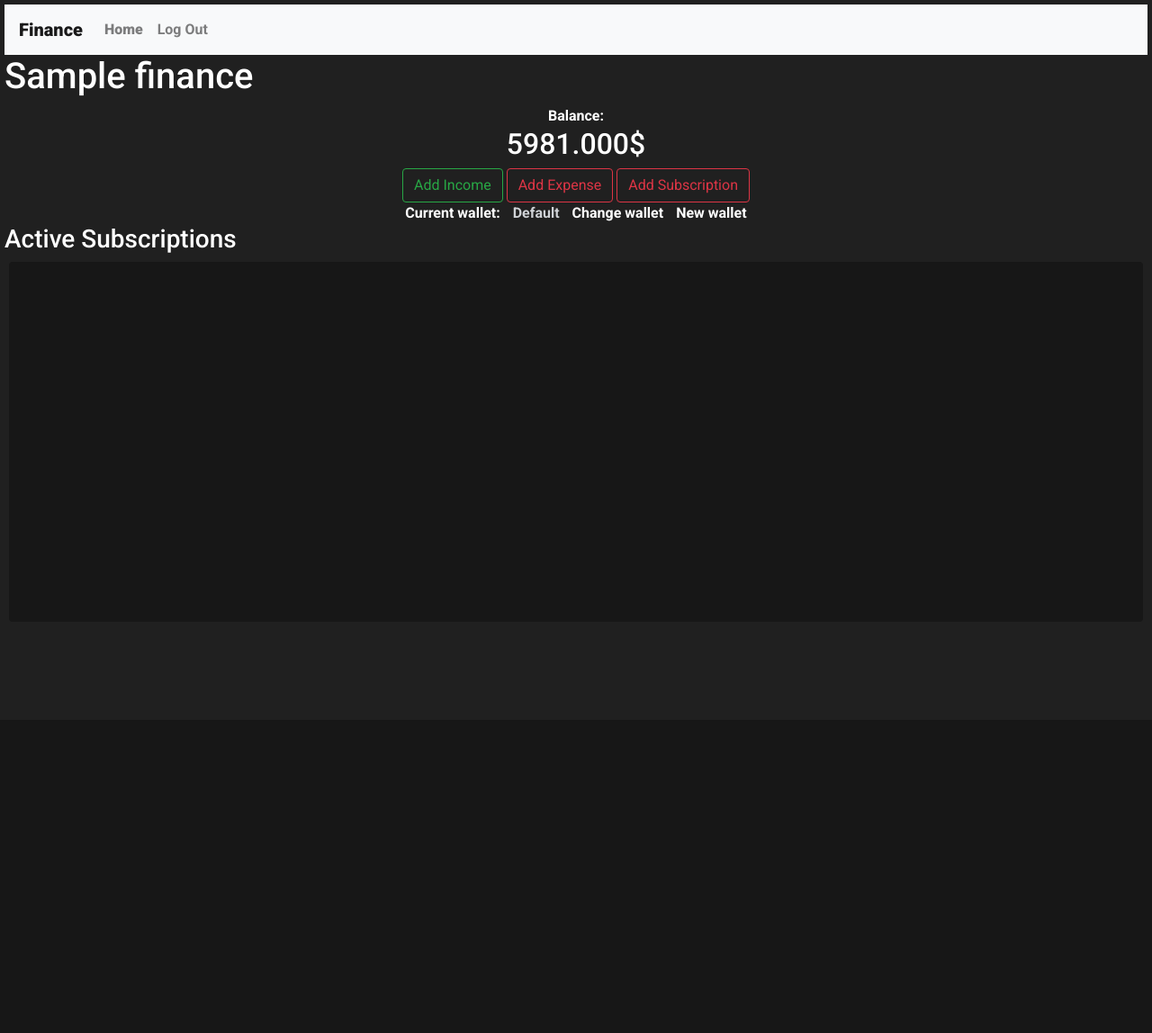
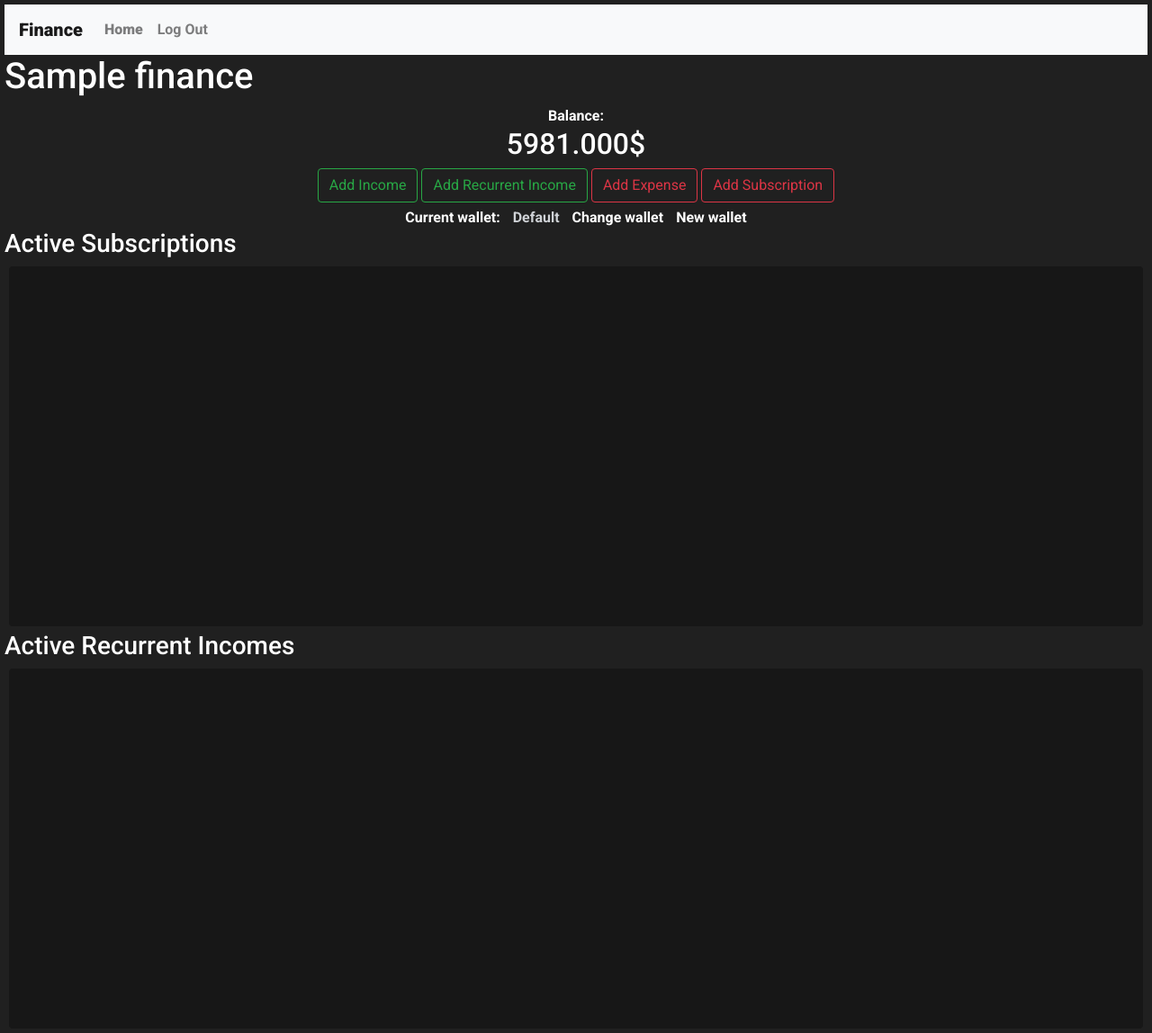
Before and after one commit to Evineit/Savings-django-webapp, a Django app: template finance/templates/finance/index.html in a window 1280 px wide. Shown: the whole page at 90% size. Before the commit the page ends 281 px from the top, so only its background shows below. Run offline with Django 3.2, Linux system fonts and the light colour scheme; a user stored in the database is signed in; data comes from the database, SQL or seed files in the repository; both versions use the stored data as it was after the commit; tables that the repository leaves empty hold one stand-in row (values such as "Sample post"); the template is opened without the code that fills it: values that come from a table or form of the project are taken from there, most other values are stand-ins (such as "Sample title", 1, 10 or a date in 2020); some libraries are stand-ins or nearby versions.

Commit message:
Add: client-side recurrent income feature

```diff
--- a/finance/static/finance/index.js
+++ b/finance/static/finance/index.js
@@ -117,7 +117,7 @@ function set_listeners(){
         const amount = document.querySelector('#recexpensesForm>form>input[name="amount"]').value;
         const start_date = document.getElementById("start").value
         const schedule_type = document.getElementById("schedule_type").value
-        reset_recexpense()
+        reset_recurrent_form("recexpensesForm")
         // Send a POST request to the URL
         let csrftoken = getCookie('csrftoken');
         fetch('/accounts/'+account_name, {
@@ -125,7 +125,6 @@ function set_listeners(){
                 body: JSON.stringify({
                     type: "rec_expense",
                     amount: amount,
-                    // Change or remove
                     description: title,
                     start_date: start_date,
                     schedule_type: schedule_type,
@@ -139,7 +138,44 @@ function set_listeners(){
                 if (response.ok){
                     response.json().then(result =>{
                         new_sub = create_sub(result.sub)
-                        document.querySelector(".subs-container").prepend(new_sub)
+                        document.getElementById("rec_expenses_container").prepend(new_sub)
+                        reload_balance(account_name)
+                    })
+                }
+            })
+            // Catch any errors and log them to the console
+            .catch(error => {
+                console.log('Error:', error);
+            });
+        closeForm()
+        return false
+    }
+    document.querySelector('#recIncomesForm>form').onsubmit = () => {
+        const title = document.querySelector('#recIncomesForm>form>input[name="title"]').value;
+        const amount = document.querySelector('#recIncomesForm>form>input[name="amount"]').value;
+        const start_date = document.getElementById("income_start").value
+        const schedule_type = document.getElementById("income_schedule_type").value
+        reset_recurrent_form("recIncomesForm")
+        // Send a POST request to the URL
+        let csrftoken = getCookie('csrftoken');
+        fetch(`/accounts/${account_name}/recincomes`, {
+                method: 'POST',
+                body: JSON.stringify({
+                    amount: amount,
+                    description: title,
+                    start_date: start_date,
+                    schedule_type: schedule_type,
+                }),
+                headers: {
+                    "X-CSRFToken": csrftoken
+                },
+                credentials: "include"
+            })
+            .then(response => {
+                if (response.ok){
+                    response.json().then(result =>{
+                        new_sub = create_rec_income(result.sub)
+                        document.getElementById("rec_incomes_container").prepend(new_sub)
                         reload_balance(account_name)
                     })
                 }
@@ -163,9 +199,14 @@ function set_buttons() {
         openForm("expenses")
     }
     document.querySelector('button[name="recexpense"]').onclick = () => {
-        reset_recexpense()
+        reset_recurrent_form("recexpensesForm")
         closeForm()
         openForm("recexpenses")
+    }
+    document.querySelector('button[name="recincome"]').onclick = () => {
+        reset_recurrent_form("recIncomesForm")
+        closeForm()
+        openForm("recIncomes")
     }
     document.querySelector('#acc-change').onclick = () => {
         closeForm()
@@ -217,16 +258,26 @@ function reload_balance(account_name) {
 }
 
 function reload_subs(account_name) {
-    const subs_div = document.querySelector(".subs-container")
+    const subs_div = document.getElementById("rec_expenses_container")
+    const rec_incomes_div = document.getElementById("rec_incomes_container")
     subs_div.innerHTML = ''
+    rec_incomes_div.innerHTML = ''
     fetch('/accounts/'+account_name+'/recpayments')
         .then(response => response.json())
         .then(payments => {
             payments.forEach(payment => {
                 new_sub = create_sub(payment)
-                document.querySelector(".subs-container").append(new_sub)
+                document.getElementById("rec_expenses_container").append(new_sub)
             });
         });
+    fetch('/accounts/'+account_name+'/recincomes')
+    .then(response => response.json())
+    .then(payments => {
+        payments.forEach(payment => {
+            new_sub = create_rec_income(payment)
+            document.getElementById("rec_incomes_container").append(new_sub)
+        });
+    });
 }
 
 function create_sub(payment){
@@ -251,6 +302,56 @@ function create_sub(payment){
     amount_button.className = "btn btn-outline-primary btn-hidden"
     amount_button.addEventListener('click', () =>{
         change_amount(payment.id, amount)
+    })
+
+    title.innerHTML = `id: ${payment.id}, ${payment.description}, Schedule:${payment.schedule_type}
+    , Next payment date: ${payment.next_date}`;
+    amount.innerHTML = `Amount:${payment.amount}$`
+    top_div.append(title)
+    top_div.append(amount)
+    bot_div.append(amount_button)
+    bot_div.append(stop_button)
+    element.append(top_div)
+    element.append(bot_div)
+
+    return element
+}
+
+function create_rec_income(payment){
+    const element = document.createElement('div')
+    const top_div = document.createElement('div')
+    const bot_div = document.createElement('div')
+    const title = document.createElement('h6')
+    const amount = document.createElement('h6')
+    const stop_button = document.createElement('button')
+    const amount_button = document.createElement('button')
+    element.className = "subs"
+    top_div.className = "subs-top-container"
+    element.dataset.id = payment.id
+    title.style = "flex: 1;"
+    stop_button.innerText = "Stop"
+    stop_button.className = "btn btn-outline-danger btn-hidden"
+    stop_button.addEventListener('click', () =>{
+        hide_payment(element)
+        let csrftoken = getCookie('csrftoken');
+        fetch(`/recincomes/${payment.id}/stop`,{
+            method: 'PUT',
+            body: JSON.stringify({
+                // TODO: remove maybe
+                remove_last_movement: false,
+            }),
+            headers:{
+                "X-CSRFToken": csrftoken
+            }
+        })
+        .catch( error => {
+            console.log('Error:', error);
+        })
+    })
+    amount_button.innerText = "Change amount"
+    amount_button.className = "btn btn-outline-primary btn-hidden"
+    amount_button.addEventListener('click', () =>{
+        change_recincomes_amount(payment.id, amount)
     })
 
     title.innerHTML = `id: ${payment.id}, ${payment.description}, Schedule:${payment.schedule_type}
@@ -297,6 +398,36 @@ function change_amount(payment_id, amount_elem){
     }
 }
 
+function change_recincomes_amount(payment_id, amount_elem){
+    document.getElementById("amount_form").style.display = "block";
+    document.querySelector('#amount_form>form').onsubmit = function() {
+        const amount = document.querySelector('#amount_form>form>input').value;
+        document.querySelector('#amount_form>form>input').value = null;
+        let csrftoken = getCookie('csrftoken');
+        fetch(`/recincomes/${payment_id}/edit`,{
+            method: 'PUT',
+            body: JSON.stringify({
+                amount: amount,
+            }),
+            headers:{
+                "X-CSRFToken": csrftoken
+            }
+        })
+        .then( response =>{
+            closeForm()
+            if (response.ok){
+                response.json().then(result =>{
+                    amount_elem.innerHTML = `Amount:${result.amount}$`
+                })
+            }
+        })
+        .catch( error => {
+            console.log('Error:', error);
+        })
+        return false
+    }
+}
+
 function stop_payment(payment_id){
     let csrftoken = getCookie('csrftoken');
     fetch('/recpayments/'+payment_id,{
@@ -321,10 +452,13 @@ function hide_payment(element){
     }, 3000);
 }
 
-function reset_recexpense(){
-    document.querySelector('#recexpensesForm>form>input').value = null;
+function reset_recurrent_form(form){
+    document.querySelector(`#${form}>form>input`).value = null;
+    document.querySelector(`#${form}>form>input[name="amount"]`).value = null
     document.getElementById("start").setAttribute("min", today());
     document.getElementById("start").setAttribute("value", today());
+    document.getElementById("income_start").setAttribute("min", today());
+    document.getElementById("income_start").setAttribute("value", today());
 }
 
 function today() {
--- a/finance/static/finance/styles.css
+++ b/finance/static/finance/styles.css
@@ -9,6 +9,9 @@ body {
 
 div#content {
   text-align: center;
+}
+div#content button {
+  margin: 0px 0px 5px 0px;
 }
 div#content div.acc-container {
   display: inline;
--- a/finance/static/finance/styles.scss
+++ b/finance/static/finance/styles.scss
@@ -12,6 +12,9 @@ body {
 
 div#content {
   text-align: center;
+  button {
+    margin: 0px 0px 5px 0px;
+  }
   div.acc-container{
     display: inline;
     span {
--- a/finance/templates/finance/index.html
+++ b/finance/templates/finance/index.html
@@ -9,6 +9,8 @@
     <div id="content">
         <span>Balance: <h2 id="balance">{{ account.balance }}$</h2></span>
         <button name="income" data-account-id="{{account.id}}" class="btn btn-outline-success">Add Income</button>
+        <button name="recincome" data-account-id="{{account.id}}" class="btn btn-outline-success">Add Recurrent Income</button>
+        <!-- <br> -->
         <button name="expense" data-account-id="{{account.id}}" class="btn btn-outline-danger">Add Expense</button>
         <button name="recexpense" data-account-id="{{account.id}}" class="btn btn-outline-danger">Add Subscription</button>
         <div class="acc-container">
@@ -66,6 +68,35 @@
             <button type="button" class="btn cancel" onclick="closeForm()">Close</button>
         </form>
     </div>
+    <div class="form-popup" id="recIncomesForm">
+        <form class="form-container rounded">
+            <h1>Add recurrent income</h1>
+            <label for="title"><b>Title</b></label>
+            <input type="text" placeholder="Enter title" name="title" required>
+            <label for="amount"><b>Amount</b></label>
+            <input type="number" min=1 placeholder="Enter Amount $" name="amount" required>
+            <div class="input-group mb-3">
+                <div class="input-group-prepend">
+                    <label class="input-group-text" for="inputGroupSelect01">Repeat</label>
+                </div>
+                <select class="custom-select" name="cycle" id="income_schedule_type">
+                    <!-- Custom option for testing purposes -->
+                    <!-- <option value="Custom">(Debug) Daily</option> -->
+                    <option value="Monthly">Monthly</option>
+                    <option value="Yearly">Yearly</option>
+                </select>
+            </div>
+            <div class="input-group mb-3">
+                <div class="input-group-prepend">
+                    <label class="input-group-text" for="start">Start date:</label>
+                </div>
+                <input class="custom-select" type="date" id="income_start" name="trip-start" value="2018-07-22"
+                    min="2018-01-01">
+            </div>
+            <button type="submit" class="btn">Done</button>
+            <button type="button" class="btn cancel" onclick="closeForm()">Close</button>
+        </form>
+    </div>
     <div class="form-popup" id="amount_form">
         <form class="form-container rounded">
             <h4>Change amount</h1>
@@ -105,7 +136,11 @@
     </div>
     <!-- <br> -->
     <h3>Active Subscriptions</h3>
-    <div class="subs-container rounded">
+    <div id="rec_expenses_container" class="subs-container rounded">
+
+    </div>
+    <h3>Active Recurrent Incomes</h3>
+    <div id="rec_incomes_container" class="subs-container rounded">
 
     </div>
     {% endif %}
--- a/finance/views.py
+++ b/finance/views.py
@@ -286,6 +286,7 @@ def rec_income_stop(request,id):
             return JsonResponse({"error": f"Payment with id: {id}. Doesn't exist"}, status=400)
     if request.method == "PUT":
         data = json.loads(request.body)
+        # TODO: remove maybe, cause is not needes if remove last payment not implemented
         if not data: return JsonResponse({"error": "Empty PUT request"}, status=400)
         payment.end_date = timezone.now()
         payment.save()
```
Also changed, not shown: db.sqlite3, readme.md, 1 other file.
